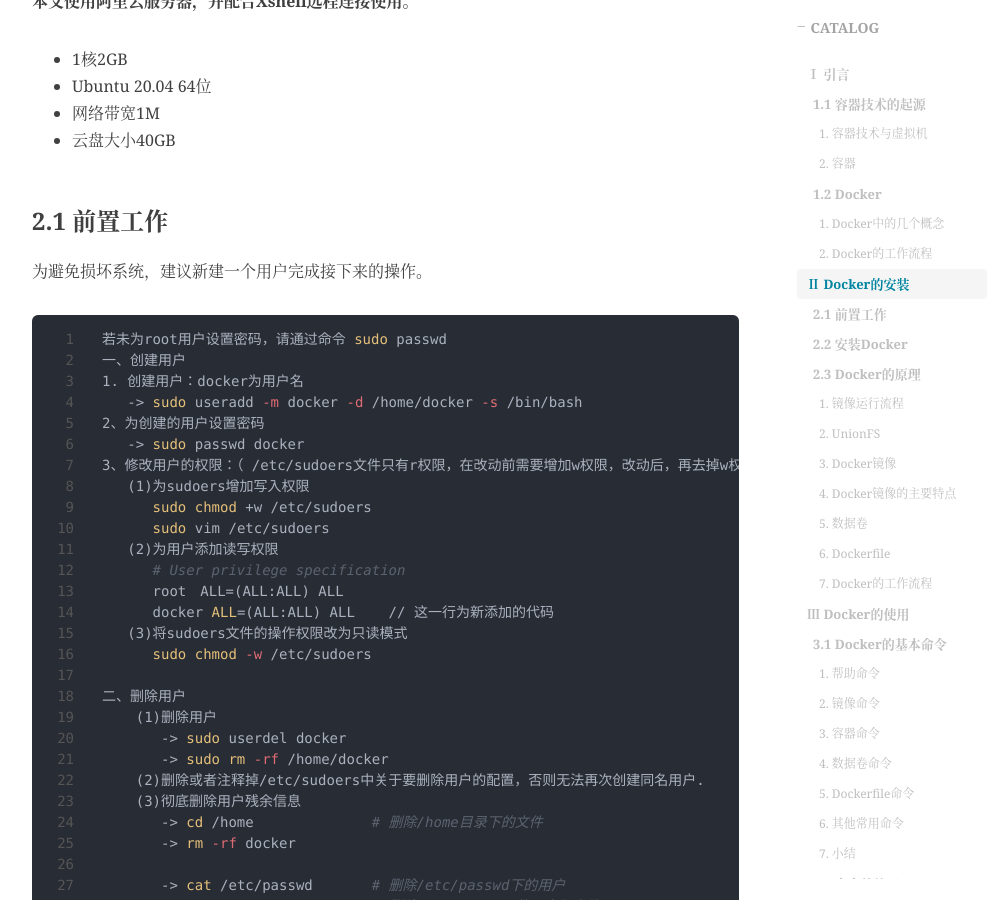
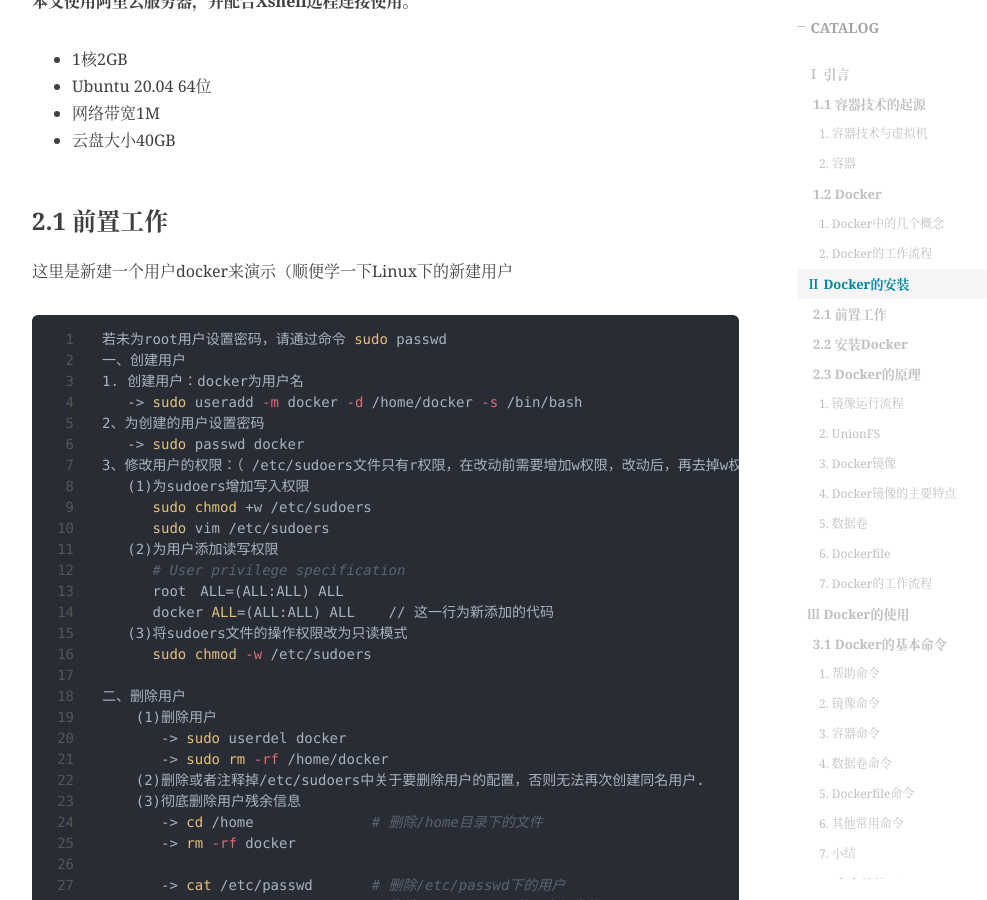
Before and after one commit to peng-yq/peng-yq.github.io, a Jekyll site: the page built from _posts/2021-12-10-docker.md, in a window 1280 px wide and 900 px high, scrolled down 4741 px. Shown: the whole window, without its empty margins (233-1220 px from the left). Built offline with Jekyll 4.4.1, drawn with Linux system fonts in a browser that asks for light colours; nearby versions of some CDN libraries; comment, search, counter and statistics services are not loaded.

Commit message:
docs: update 2021-12-10-docker.md

````diff
--- a/_posts/2021-12-10-docker.md
+++ b/_posts/2021-12-10-docker.md
@@ -94,7 +94,7 @@ docker registry 可以用来存放各种image，公共的可以供任何人下
 
 ### 2.1 前置工作
 
-为避免损坏系统，建议新建一个用户完成接下来的操作。
+这里是新建一个用户docker来演示（顺便学一下Linux下的新建用户
 
 ```shell
 若未为root用户设置密码，请通过命令 sudo passwd
````
